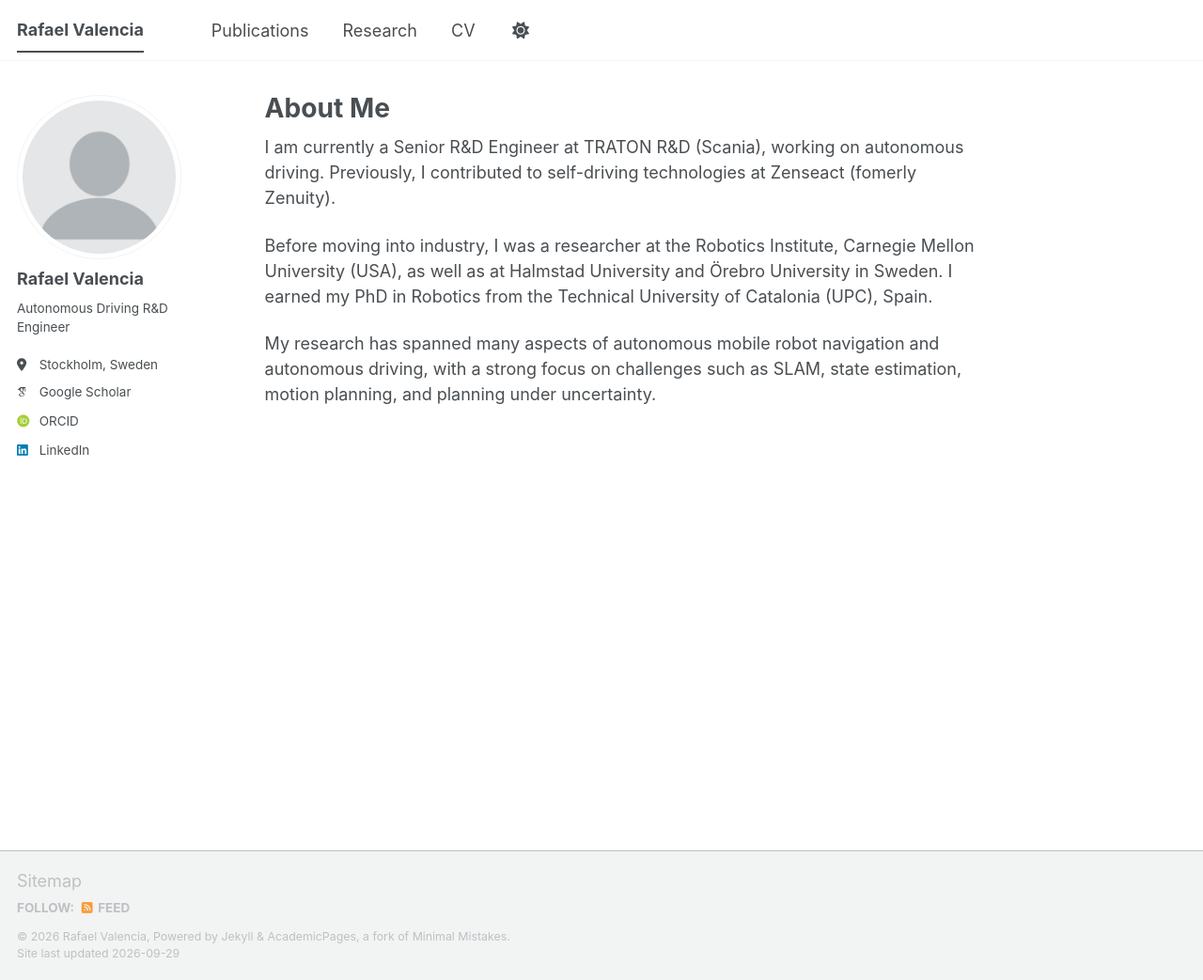
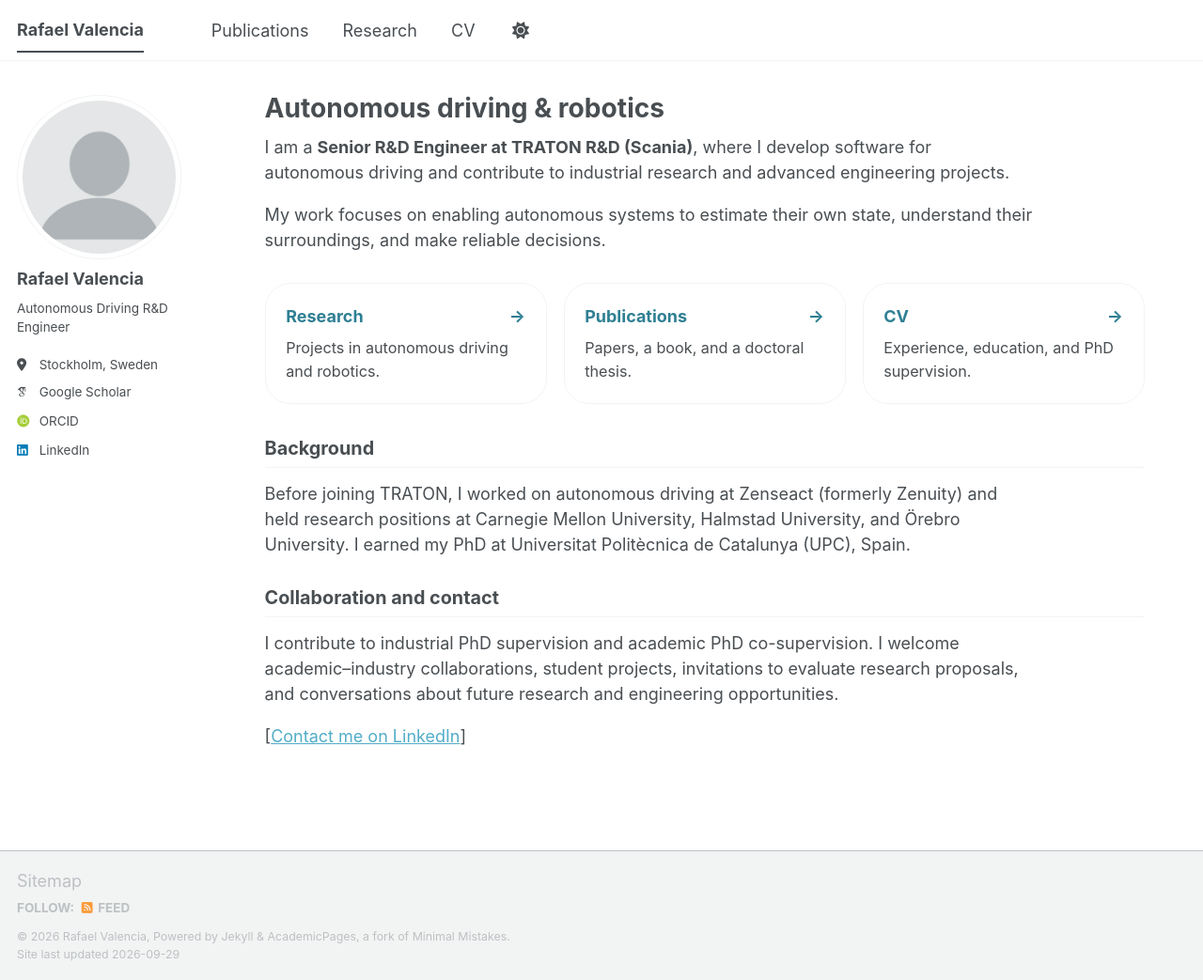
Before and after one commit to rafaelvalencia/rafaelvalencia.github.io, a Jekyll site: the page built from _pages/about.md, in a window 1280 px wide and 1043 px high. Shown: the whole window at 94% size. Built offline with Jekyll 4.4.1, drawn with Linux system fonts in a browser that asks for light colours; some web fonts are replaced; a script bundle is joined from its source files by our own code; library files that are not in the unit come from our copies.

Commit message:
Improve homepage introduction and navigation

```diff
--- a/_pages/about.md
+++ b/_pages/about.md
@@ -1,14 +1,43 @@
 ---
+layout: archive
 permalink: /
-title: "About Me"
+title: "Autonomous driving &amp; robotics"
+description: "Rafael Valencia, PhD — autonomous-driving software development, industrial research, and advanced engineering at TRATON R&D (Scania)."
 author_profile: true
 redirect_from:
   - /about/
   - /about.html
 ---
 
-I am currently a Senior R&D Engineer at TRATON R&D (Scania), working on autonomous driving. Previously, I contributed to self-driving technologies at Zenseact (fomerly Zenuity).
+<div class="home-page">
+  <div class="home-intro">
+    <p>I am a <strong>Senior R&amp;D Engineer at TRATON R&amp;D (Scania)</strong>, where I develop software for autonomous driving and contribute to industrial research and advanced engineering projects.</p>
+    <p>My work focuses on enabling autonomous systems to estimate their own state, understand their surroundings, and make reliable decisions.</p>
+  </div>
 
-Before moving into industry, I was a researcher at the Robotics Institute, Carnegie Mellon University (USA), as well as at Halmstad University and Örebro University in Sweden. I earned my PhD in Robotics from the Technical University of Catalonia (UPC), Spain.
+  <nav class="home-links" aria-label="Explore my work">
+    <a class="home-link" href="{{ '/research/' | relative_url }}">
+      <span class="home-link__title">Research <span aria-hidden="true">&rarr;</span></span>
+      <span class="home-link__description">Projects in autonomous driving and robotics.</span>
+    </a>
+    <a class="home-link" href="{{ '/publications/' | relative_url }}">
+      <span class="home-link__title">Publications <span aria-hidden="true">&rarr;</span></span>
+      <span class="home-link__description">Papers, a book, and a doctoral thesis.</span>
+    </a>
+    <a class="home-link" href="{{ '/cv/' | relative_url }}">
+      <span class="home-link__title">CV <span aria-hidden="true">&rarr;</span></span>
+      <span class="home-link__description">Experience, education, and PhD supervision.</span>
+    </a>
+  </nav>
 
-My research has spanned many aspects of autonomous mobile robot navigation and autonomous driving, with a strong focus on challenges such as SLAM, state estimation, motion planning, and planning under uncertainty.
+  <section class="home-section" aria-labelledby="home-background">
+    <h2 id="home-background">Background</h2>
+    <p>Before joining TRATON, I worked on autonomous driving at Zenseact (formerly Zenuity) and held research positions at Carnegie Mellon University, Halmstad University, and Örebro University. I earned my PhD at Universitat Politècnica de Catalunya (UPC), Spain.</p>
+  </section>
+
+  <section class="home-section" aria-labelledby="home-collaboration">
+    <h2 id="home-collaboration">Collaboration and contact</h2>
+    <p>I contribute to industrial PhD supervision and academic PhD co-supervision. I welcome academic–industry collaborations, student projects, invitations to evaluate research proposals, and conversations about future research and engineering opportunities.</p>
+    <p>[<a href="https://www.linkedin.com/in/rafaelvalencia/">Contact me on LinkedIn</a>]</p>
+  </section>
+</div>
--- /dev/null
+++ b/_sass/layout/_home.scss
@@ -0,0 +1,71 @@
+.home-page {
+  max-width: 52rem;
+
+  p {
+    max-width: 72ch;
+    margin: 0 0 1em;
+  }
+
+  .home-links {
+    display: grid;
+    gap: 1rem;
+    margin: 1.75rem 0 2rem;
+
+    @include breakpoint($medium) {
+      grid-template-columns: repeat(3, minmax(0, 1fr));
+    }
+  }
+
+  .home-link {
+    display: block;
+    padding: 1.2rem;
+    border: 1px solid var(--global-border-color);
+    border-radius: 1.5rem;
+    corner-shape: squircle;
+    color: var(--global-text-color);
+    text-decoration: none;
+
+    &:hover,
+    &:focus-visible {
+      border-color: var(--global-base-color);
+      text-decoration: none;
+
+      .home-link__title {
+        text-decoration: underline;
+        text-underline-offset: 0.2em;
+      }
+    }
+
+    &:focus-visible {
+      outline: 2px solid var(--global-base-color);
+      outline-offset: 3px;
+    }
+  }
+
+  .home-link__title {
+    display: flex;
+    align-items: baseline;
+    justify-content: space-between;
+    gap: 0.5rem;
+    margin-bottom: 0.45em;
+    color: var(--global-base-color);
+    font-weight: 700;
+  }
+
+  .home-link__description {
+    display: block;
+    font-size: 0.9em;
+    line-height: 1.5;
+  }
+
+  .home-section {
+    margin-top: 1.75rem;
+
+    h2 {
+      margin: 0 0 0.7em;
+      padding-bottom: 0.4em;
+      border-bottom: 1px solid var(--global-border-color);
+      font-size: 1.1em;
+    }
+  }
+}
--- a/assets/css/main.scss
+++ b/assets/css/main.scss
@@ -34,6 +34,7 @@
 
     "layout/page",
     "layout/archive",
+    "layout/home",
     "layout/research",
     "layout/cv",
     "layout/sidebar",
```
